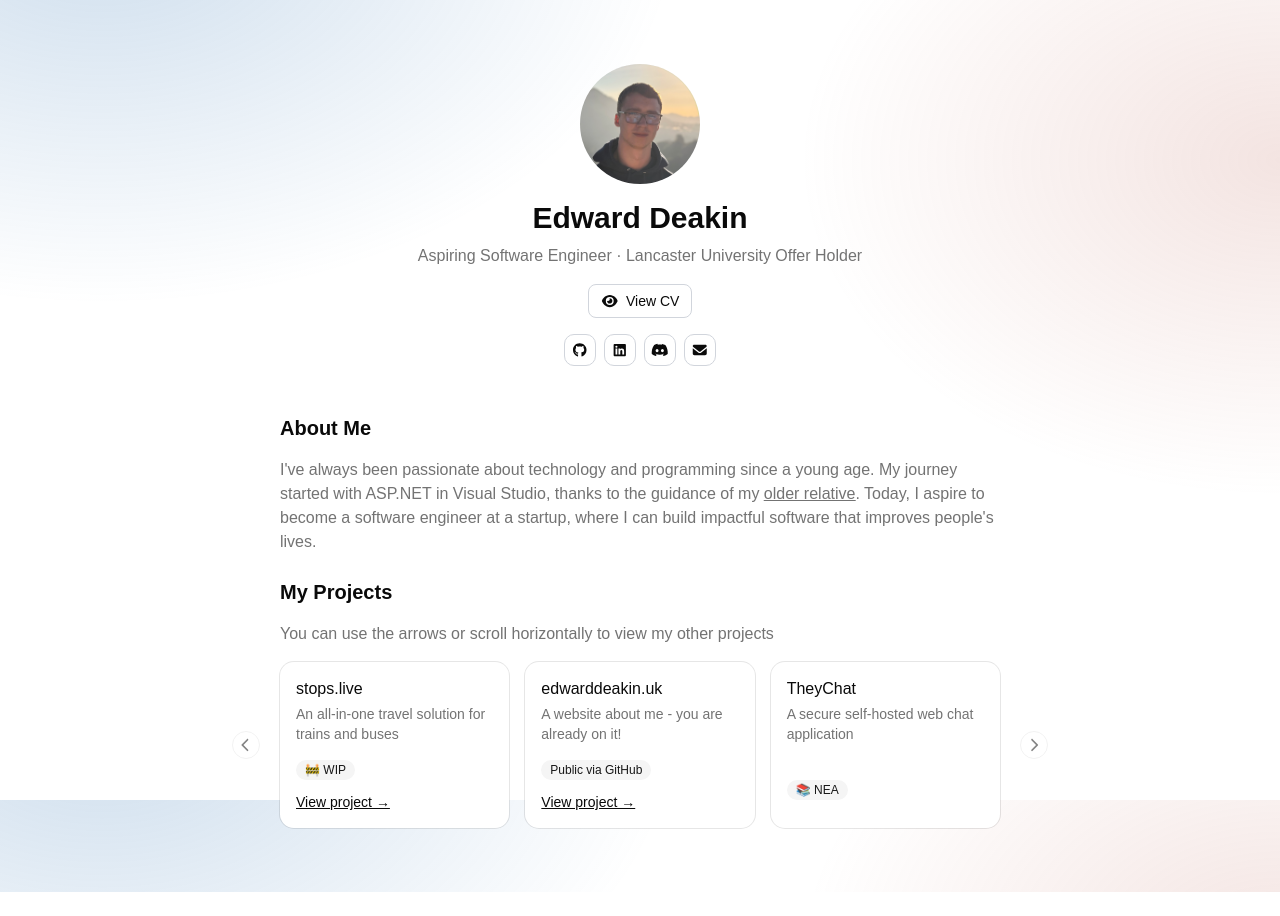
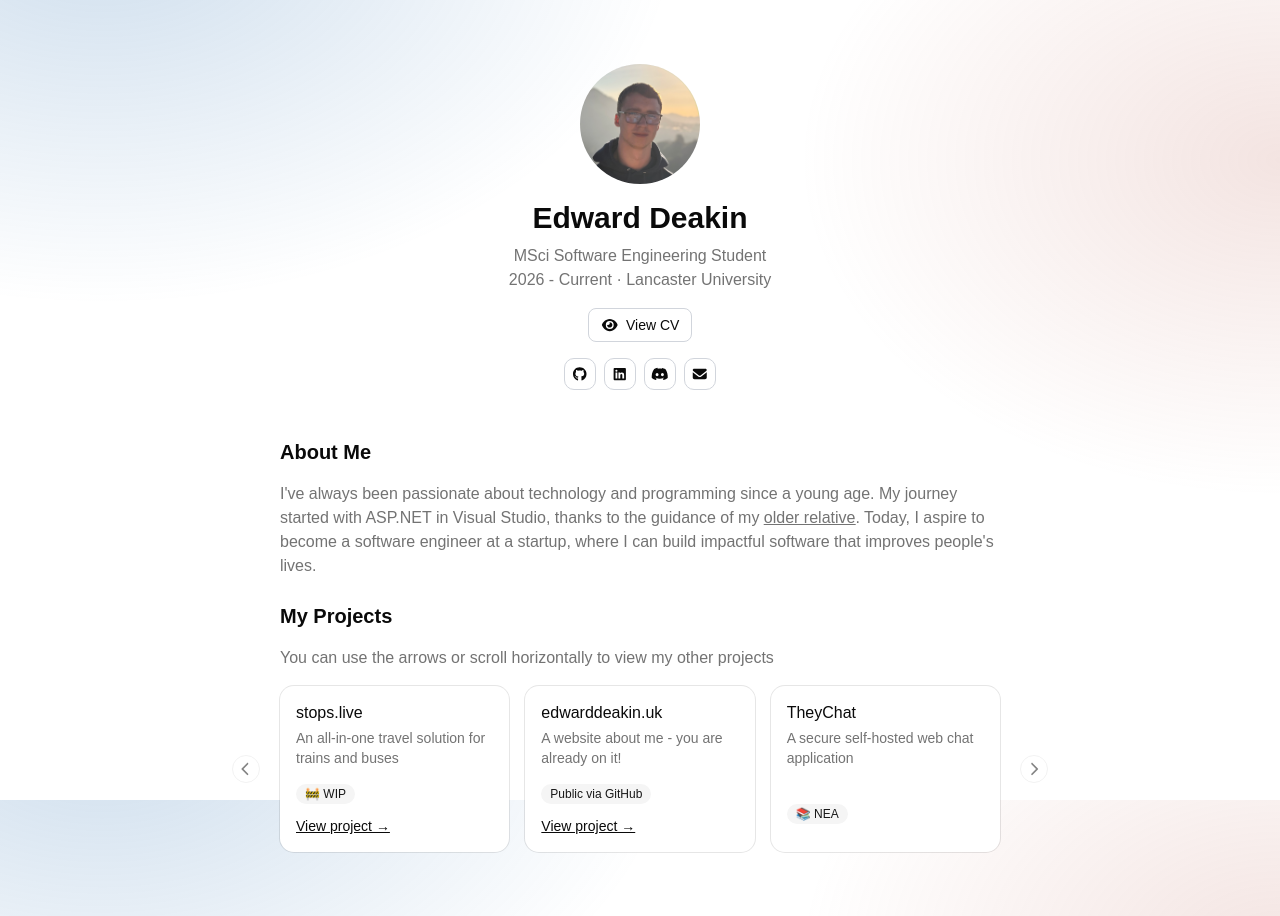
Before and after one commit to Edward-Deakin/Portfolio, an Astro site: page / in a window 1280 px wide. Before the commit the page ends 892 px from the top, so only its background shows below. Built offline with nearby package versions, Linux system fonts and the light colour scheme; Astro itself is replaced by a stand-in of ours.

Commit message:
feat: update bio

```diff
--- a/src/pages/index.astro
+++ b/src/pages/index.astro
@@ -19,8 +19,7 @@ import {faEnvelope, faEye} from '@fortawesome/free-solid-svg-icons';
                     className="h-30 w-30 text-3xl mb-4">
             </ProfileAvatar>
             <h1 class="text-3xl font-bold mb-2">Edward Deakin</h1>
-            <p class="text-muted-foreground mb-4">Aspiring Software Engineer &middot; Lancaster University Offer
-                Holder</p>
+            <p class="text-muted-foreground mb-4">MSci Software Engineering Student<br/>2026 - Current &middot; Lancaster University</p>
             <a
                     href="/cv.pdf"
                     target="_blank"
```
